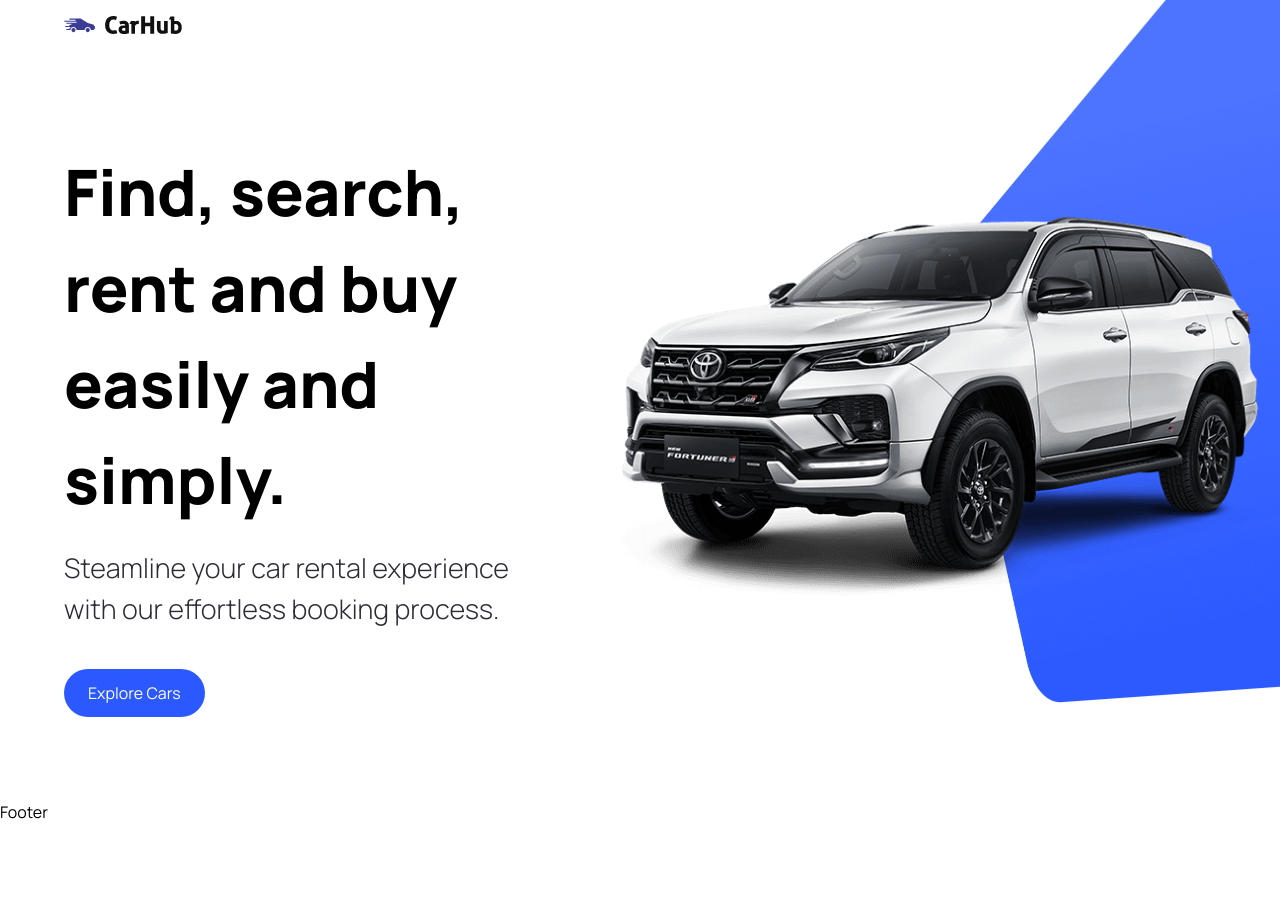
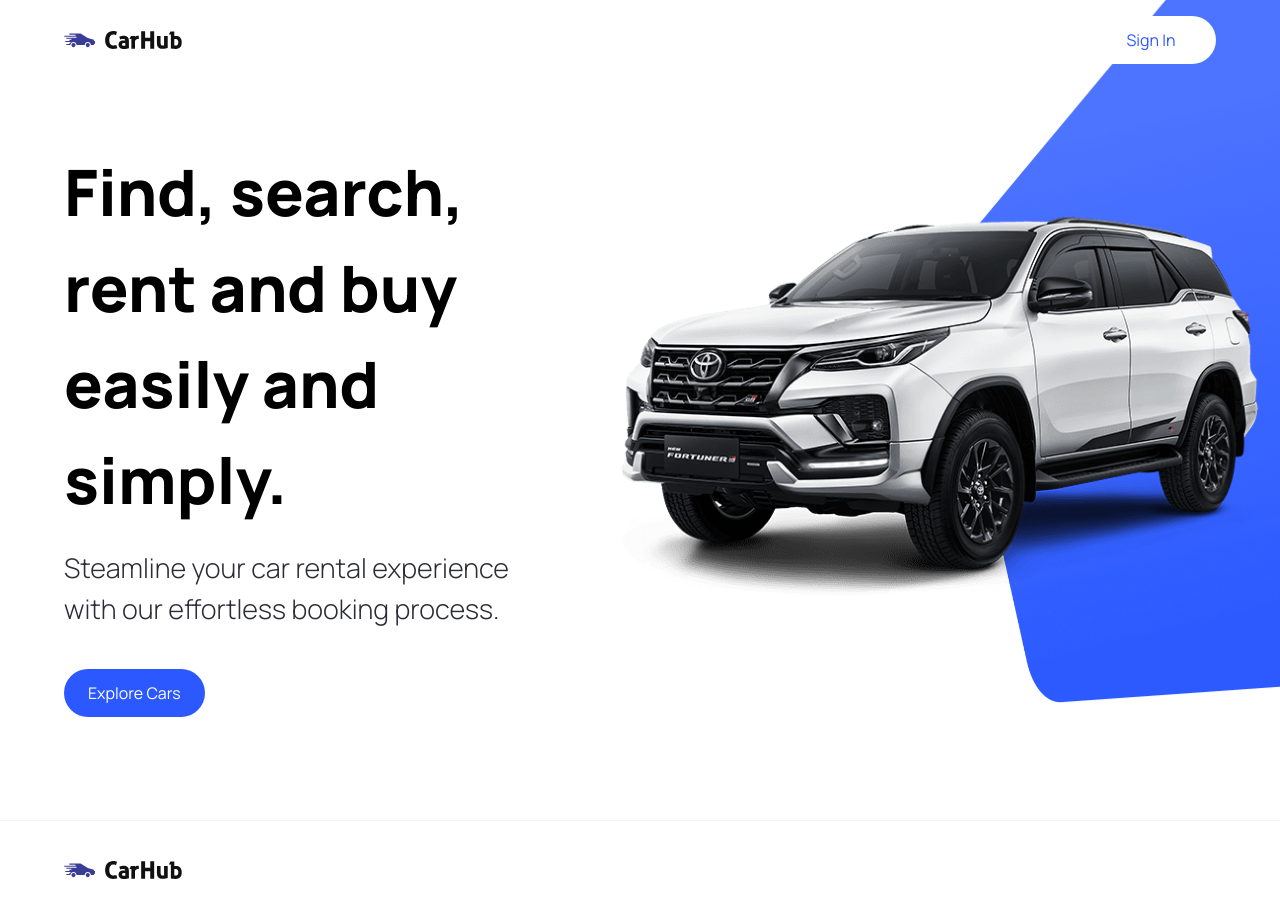
Before and after one commit to J22T/cars, a Next.js app: page / in a window 1280 px wide. Before the commit the page ends 824 px from the top, so only its background shows below. Built offline with nearby package versions, Linux system fonts and the light colour scheme.

Commit message:
Footer part 1 is working; gray line; car logo

```diff
--- a/components/CustomButton.tsx
+++ b/components/CustomButton.tsx
@@ -3,13 +3,13 @@
 import { CustomButtonProps } from '@/types';
 import Image from 'next/image';
 
-const CustomButton = ({ title, containerStyles, handeClick }: CustomButtonProps) => {
+const CustomButton = ({ title, containerStyles, handleClick, btnType }: CustomButtonProps) => {
   return (
     <button
         disabled={false}
-        type={"button"}
+        type={btnType || "button"}
         className={`custom-btn ${containerStyles}`}
-        onClick={handeClick}
+        onClick={handleClick}
     >
         <span className={`flex-1`}>
           {title}
--- a/components/Footer.tsx
+++ b/components/Footer.tsx
@@ -1,8 +1,17 @@
-import React from 'react'
+import Image from "next/image";
+import Link from "next/link";
 
 const Footer = () => {
   return (
-    <div>Footer</div>
+    <footer className="flex flex-col text-black-100 mt-5 border-t border-gray-100">
+        <div className="flex max-md:flex-col flex-wrap justify-between gap-5 sm:px-16 px-6 py-10">
+            <div className="flex flex-col justify-start items-start gap-6">
+                <Image src="/logo.svg" alt="logo" width={118} height={18} className="object-contain" />
+            </div>
+
+        </div>
+
+    </footer>
   )
 }
 
--- a/components/Navbar.tsx
+++ b/components/Navbar.tsx
@@ -17,7 +17,11 @@
                 />
             </Link>
 
-
+            <CustomButton
+                title="Sign In"
+                btnType="button"
+                containerStyles="text-primary-blue rounded-full bg-white min-w-[130px]"
+            />
         </nav>
     </header>
   )
--- a/types/index.ts
+++ b/types/index.ts
@@ -5,4 +5,5 @@
     containerStyles?: string;
     handleClick?:
     MouseEventHandler<HTMLButtonElement>;
+    btnType?: "button" | "submit";
 }
```
